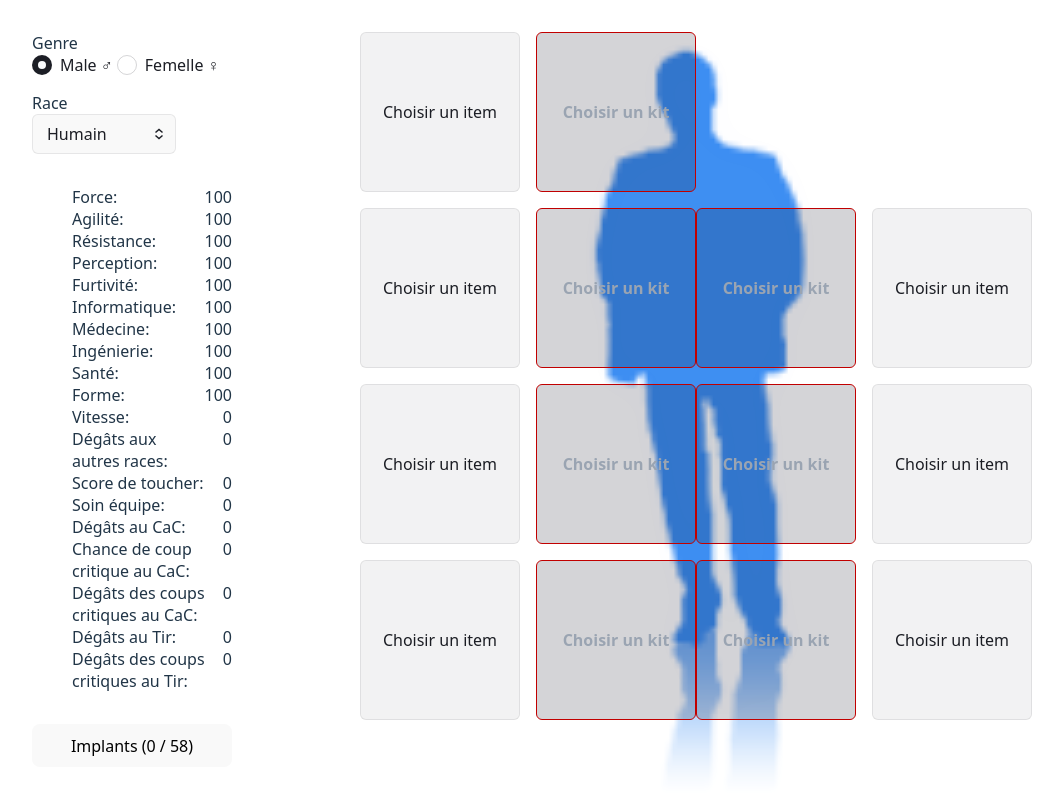
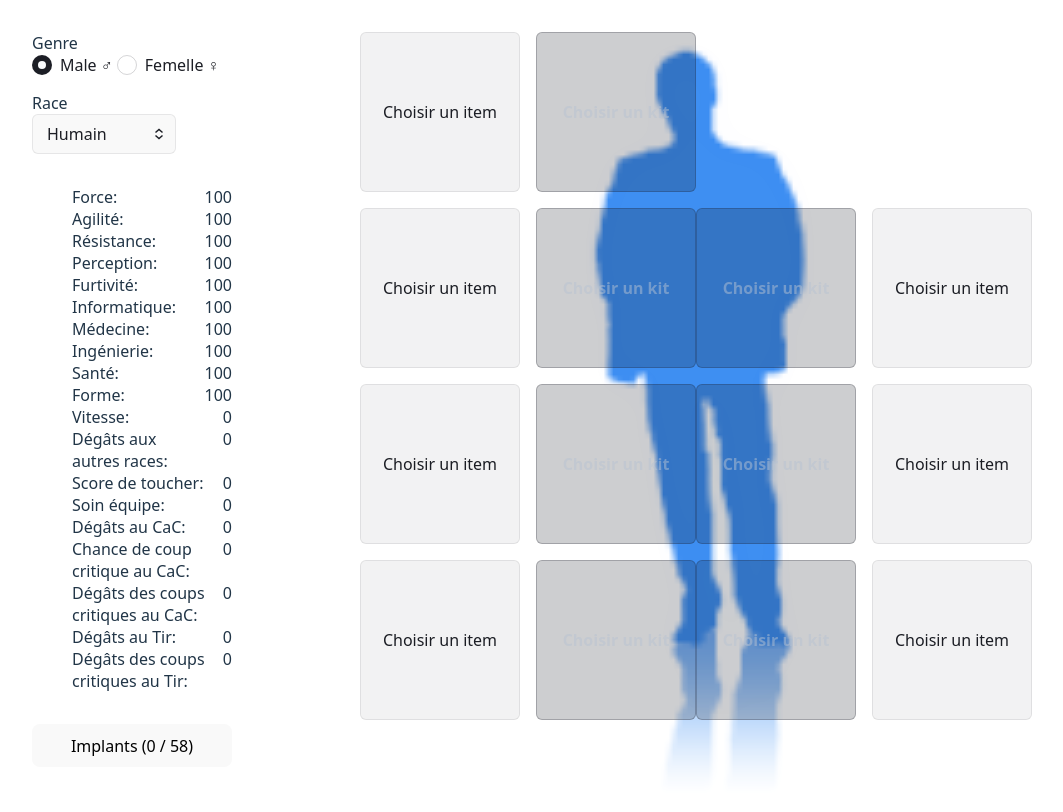
Before and after one commit to Isilin/dreadcast_simulator, a React (Vite) app in the folder frontend/: page / in a window 1280 px wide. Shown: the top 812 px of the page, without its empty margins (128-1191 px from the left). Built offline with nearby package versions, Linux system fonts and the light colour scheme.

Commit message:
add: disable kit card while no item selected.

```diff
--- a/frontend/src/feature/item/ui/ItemDialogSelector/ItemDialogSelector.tsx
+++ b/frontend/src/feature/item/ui/ItemDialogSelector/ItemDialogSelector.tsx
@@ -11,6 +11,8 @@ interface Props {
   onItemSelect: (item: Item) => void;
 }
 
+// TODO : allow to deselect item
+// TODO : remove kits on deselect
 export const ItemDialogSelector = ({ onItemSelect, type }: Props) => {
   const { data: items, status, error } = useItems(type);
 
--- a/frontend/src/feature/kit/kit-selector/kit-selector.module.css
+++ b/frontend/src/feature/kit/kit-selector/kit-selector.module.css
@@ -17,6 +17,9 @@
   line-height: 1.5rem;
   color: var(--color-gray-900);
   user-select: none;
+  transition:
+    background-color 0.2s ease,
+    border 0.2s ease;
 
   @media (hover: hover) {
     &:hover {
@@ -34,8 +37,12 @@
   }
 
   &:disabled {
-    background-color: var(--color-gray-300);
-    border-color: var(--color-red);
+    background-color: oklch(20% 0.015 264 / 0.35);
+    border-color: oklch(24% 0.02 264 / 0.5);
+    color: oklch(80% 0 264 / 0.5);
+    cursor: not-allowed;
+    pointer-events: none;
+    opacity: 0.6;
   }
 }
 
```
